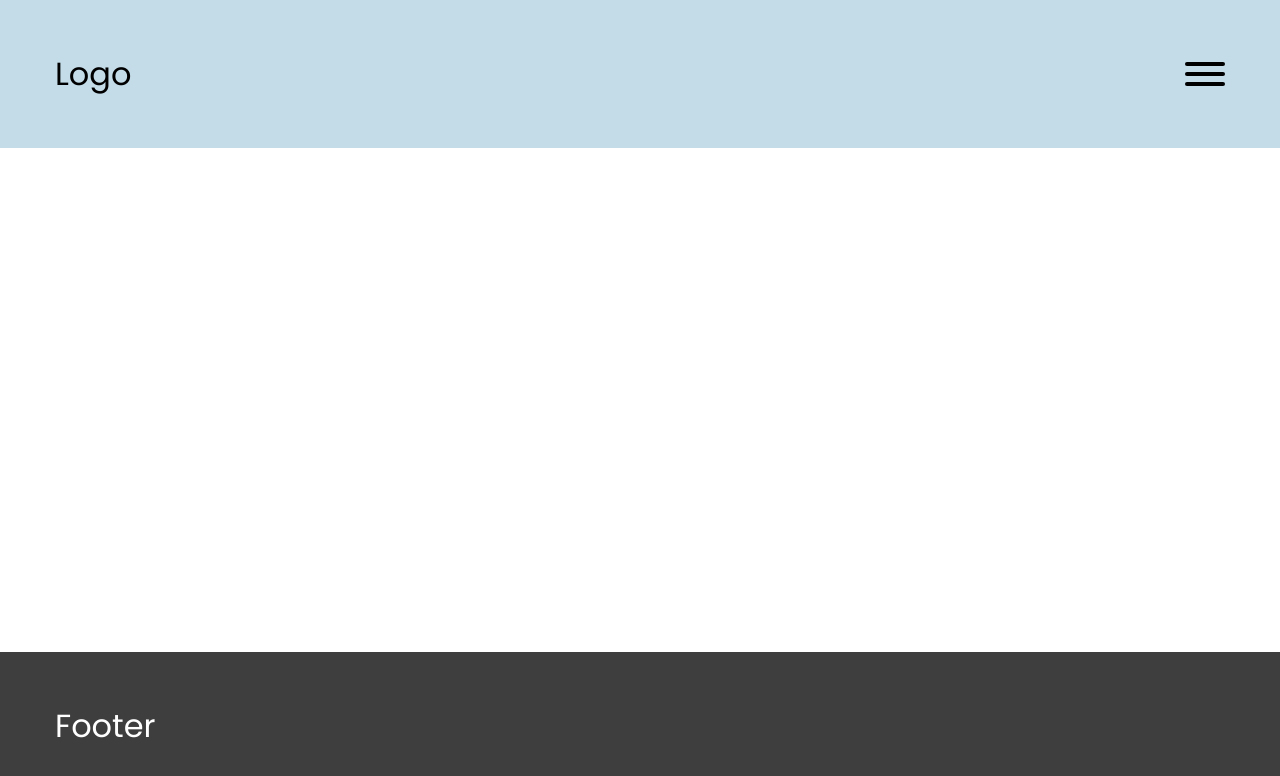
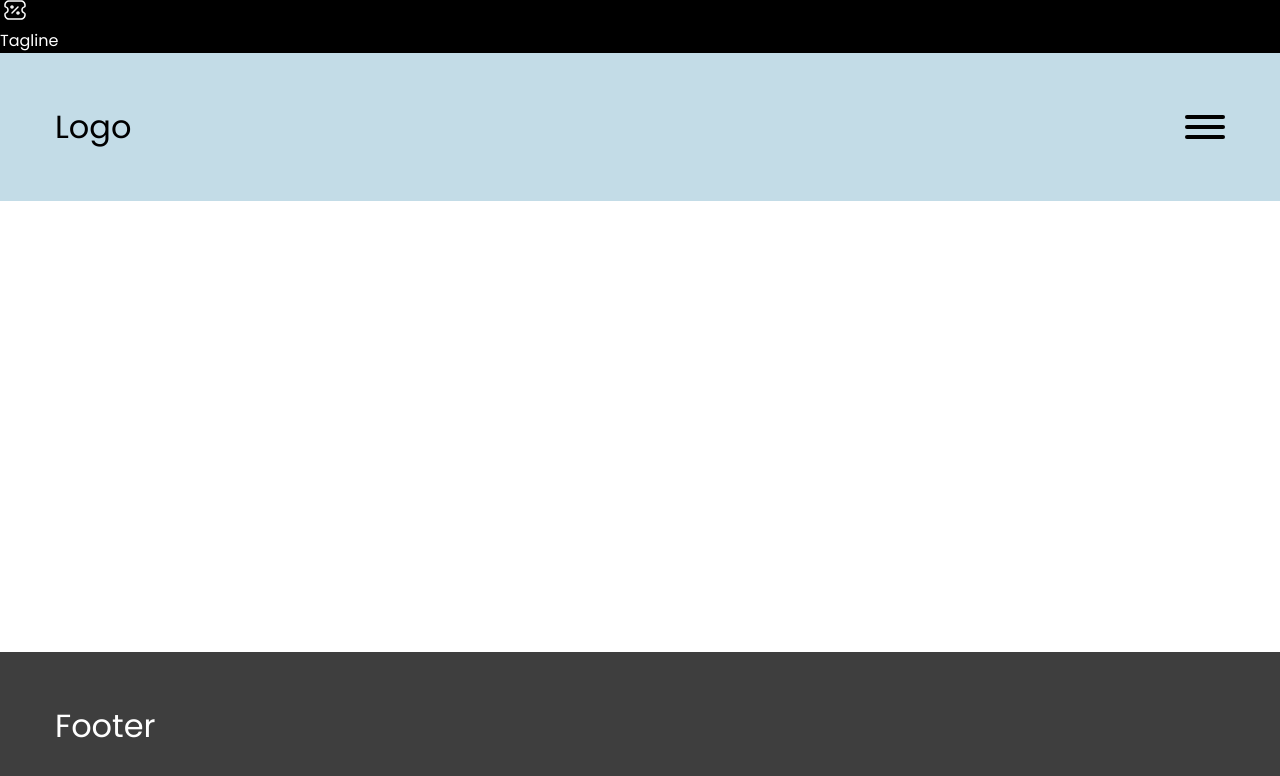
Before and after one commit to Adikkkkkkkk/3legant-E-Commerce, a website: page src/html/index.html in a window 1280 px wide. Drawn offline with nearby package versions, Linux system fonts and the light colour scheme; files that its build step writes are made by us from their sources; files whose address does not match are found by name.

Commit message:
started working with tagline

```diff
--- a/src/html/blocks/tagline.html
+++ b/src/html/blocks/tagline.html
@@ -0,0 +1,4 @@
+<div class="tagline">
+	<img class='tagline__icon' src="./img/tagline/Vector.svg" alt="">
+	<h1>Tagline</h1>
+</div>
--- a/src/html/index.html
+++ b/src/html/index.html
@@ -1,5 +1,6 @@
 <!DOCTYPE html>
 <html lang="en">
+
 <head>
 	<meta charset="UTF-8" />
 	<meta http-equiv="X-UA-Compatible" content="IE=edge" />
@@ -7,9 +8,12 @@
 	<title>Стартовый шаблон</title>
 	<link rel="stylesheet" href="./css/main.css" />
 </head>
+
 <body>
+	@@include('blocks/tagline.html')
 	@@include('blocks/header.html')
 	@@include('blocks/footer.html')
 	<script src="./js/index.bundle.js"></script>
 </body>
+
 </html>
--- /dev/null
+++ b/src/scss/blocks/_tagline.scss
@@ -0,0 +1,4 @@
+.tagline {
+	color: #ffff;
+	background-color: var(--text-color);
+}
```
Also changed, not shown: PROGRESS.MD (+2 -2 lines), build/css/main.css, build/img/01.jpg (deleted), build/img/tagline/Vector.svg (added), build/index.html, src/img/01.jpg (deleted), src/img/tagline/Vector.svg (added). Lines whose indentation alone changed are shown as unchanged.
